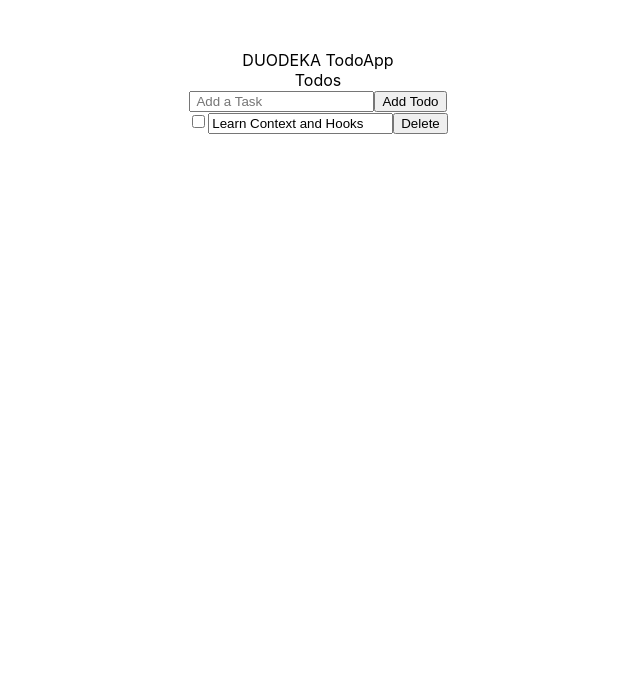
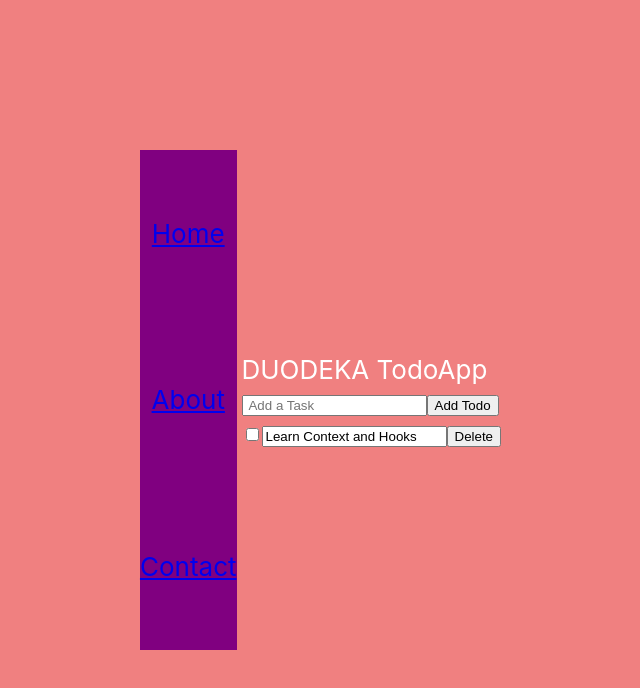
Before and after one commit to kumkumsingh/todoapp, a React (Create React App) app: page / in a window 1280 px wide. Shown: the top 688 px of the page, without its empty margins (322-962 px from the left). Built offline with nearby package versions, Linux system fonts and the light colour scheme.

Commit message:
added navigation part

```diff
--- a/package.json
+++ b/package.json
@@ -8,6 +8,7 @@
     "@testing-library/user-event": "^7.2.1",
     "react": "^16.12.0",
     "react-dom": "^16.12.0",
+    "react-router-dom": "^5.1.2",
     "react-scripts": "3.3.0",
     "uuid": "^3.3.3"
   },
--- a/src/App.css
+++ b/src/App.css
@@ -1,7 +1,3 @@
-.App {
-  text-align: center;
-  margin:50px;
-}
 
 @media (prefers-reduced-motion: no-preference) {
   .App-logo {
@@ -10,10 +6,10 @@
 }
 
 .App-header {
-  background-color: #282c34;
+  background-color:lightcoral;
   min-height: 100vh;
   display: flex;
-  flex-direction: column;
+  flex-direction: row;
   align-items: center;
   justify-content: center;
   font-size: calc(10px + 2vmin);
@@ -24,6 +20,31 @@
   color: #61dafb;
 }
 
+.nav {
+
+
+}
+.ul {
+  padding: 0px;
+  list-style-type: none;
+  display: flex;
+  flex-direction: column;
+  align-items: center;
+  justify-content:space-around;
+  background-color: purple;
+  height:500px;
+
+}
+.li {
+  display: inline-block;
+  margin: 0 10px;
+}
+.firstChild {
+   align-self: flex-start;
+}
+.secondChild {
+   align-self: flex-end;
+}
 @keyframes App-logo-spin {
   from {
     transform: rotate(0deg);
--- a/src/App.js
+++ b/src/App.js
@@ -1,19 +1,23 @@
 import React from "react";
 import "./App.css";
-import TodoList from "./components/TodoList";
-import Todo from "./contexts/Todo";
-import { TodoState } from "./contexts/Todo";
+import NavBar from "./components/NavBar";
+import { Route, BrowserRouter } from "react-router-dom";
+import About from "./components/About";
+import Contact from "./components/Contact";
+import Home from './components/Home'
 
 function App() {
   return (
-    <div className="App">
-      <div>DUODEKA TodoApp</div>
-      <Todo Root={() => <TodoList />} />
-    </div>
+    <BrowserRouter>
+      <div className="App-header">
+        <NavBar className="firstChild"> </NavBar>
+        <Route path="/" exact component={Home} />
+        <Route path="/about" exact component={About} />
+        <Route path="/contact" exact component={Contact} />
+
+      </div>
+    </BrowserRouter>
   );
 }
 
 export default App;
-
-// Expose the GlobalState object to the window
-window.TodoState = TodoState;
--- /dev/null
+++ b/src/components/About.js
@@ -0,0 +1,11 @@
+import React, { Component } from 'react'
+
+export default class About extends Component {
+    render() {
+        return (
+            <div>
+               Its a About Page
+            </div>
+        )
+    }
+}
--- /dev/null
+++ b/src/components/Contact.js
@@ -0,0 +1,11 @@
+import React, { Component } from 'react'
+
+export default class Contact extends Component {
+    render() {
+        return (
+            <div>
+               This is a Contact Page.
+            </div>
+        )
+    }
+}
--- /dev/null
+++ b/src/components/Home.js
@@ -0,0 +1,15 @@
+import React from 'react'
+import TodoList from './TodoList';
+import Todo from "../contexts/Todo";
+import { TodoState } from "../contexts/Todo";
+
+export default function Home() {
+    return (
+        <div>
+        <Todo Home={() => <TodoList className="secondChild" />}>
+        </Todo>
+        </div>
+    )
+}
+// Expose the GlobalState object to the window
+window.TodoState = TodoState;
--- /dev/null
+++ b/src/components/NavBar.js
@@ -0,0 +1,16 @@
+import React, { Component } from 'react'
+import { Link } from "react-router-dom";
+
+export default class NavBar extends Component {
+  render() {
+    return (
+     <nav className="nav">
+       <ul className="ul">
+         <li className="li"><Link to='/'>Home</Link></li>
+         <li><Link to='/about'>About</Link></li>
+         <li><Link to='/contact'>Contact</Link></li>
+       </ul>
+     </nav>
+    )
+  }
+}
--- a/src/components/TodoList.js
+++ b/src/components/TodoList.js
@@ -1,5 +1,7 @@
 import React, { useState } from "react";
 import { TodoState } from "../contexts/Todo";
+// import { makeStyles } from '@material-ui/core/styles';
+// import Button from '@material-ui/core/Button';
 //import Checkbox from '@material-ui/core/Checkbox';
 // Create a shorthand Hook for using the GlobalState
 const useTodoState = () => React.useContext(TodoState);
@@ -16,7 +18,7 @@ export default function TodoList() {
   function handleSubmit(event) {
     console.log("submitting");
     TodoState.set({
-      todos: [...todos, { ...newTodo, id: todos.length + 1}]
+      todos: [...todos, { ...newTodo, id: todos.length + 1 }]
     });
 
     setNewTodo({ title: "" });
@@ -40,26 +42,27 @@ export default function TodoList() {
       todos: todos
     });
 
-    console.log("checking edited todo",todos);
+    console.log("checking edited todo", todos);
     //setNewTodo({ title: e.target.value });
   }
   //Mark todo as completed
   function completedTodo(id) {
-
     todos.map(todo => {
       if (todo.id === id) {
         let done = !todo.completed;
-        todo.completed=done;
+        todo.completed = done;
         console.log("checking after todo is marked as completed", done);
       }
 
       return todo;
     });
-    console.log('checking todos afte checking',todos)
+    TodoState.set({
+      todos: todos
+    });
   }
   return (
     <div>
-      <div>Todos</div>
+    <div>DUODEKA TodoApp</div>
       <input
         placeholder=" Add a Task"
         value={newTodo.title}
--- a/src/contexts/Todo.js
+++ b/src/contexts/Todo.js
@@ -1,4 +1,5 @@
 import React, { createContext, Component } from "react";
+//import Home from '../components/Home'
 //import uuid from "uuid/v1";
 
 const initialTodoState = [{ title: "Learn Context and Hooks", id: 1 , completed: false}]
@@ -33,11 +34,11 @@ export default class Todo extends Component {
   };
   render() {
     const { todos } = this.state;
-    const { Root } = this.props;
+    const { Home } = this.props;
     return (
       // Pass the current value of GlobalState, based on this components' State, down
       <TodoState.Provider value={todos}>
-        <Root />
+        <Home />
       </TodoState.Provider>
     );
   }
--- a/src/index.css
+++ b/src/index.css
@@ -7,7 +7,8 @@ body {
   -moz-osx-font-smoothing: grayscale;
 }
 
-code {
-  font-family: source-code-pro, Menlo, Monaco, Consolas, 'Courier New',
-    monospace;
+nav {
+
+  padding: 5px
+
 }
```
Also changed, not shown: src/components/deleteTodo.js (added), 1 other file (tests, documents, lock files or other folders).
